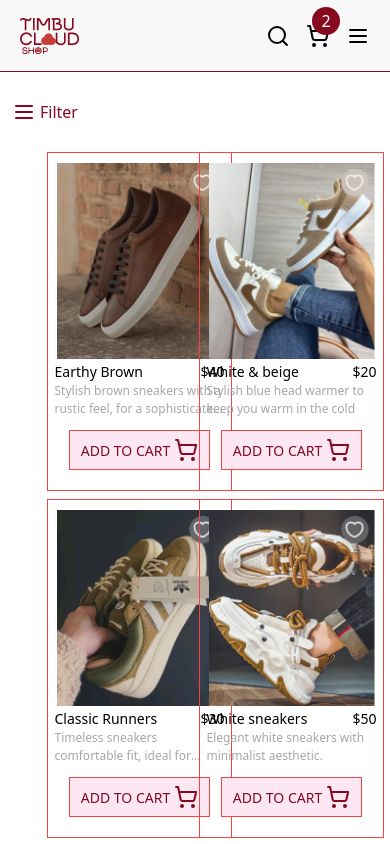
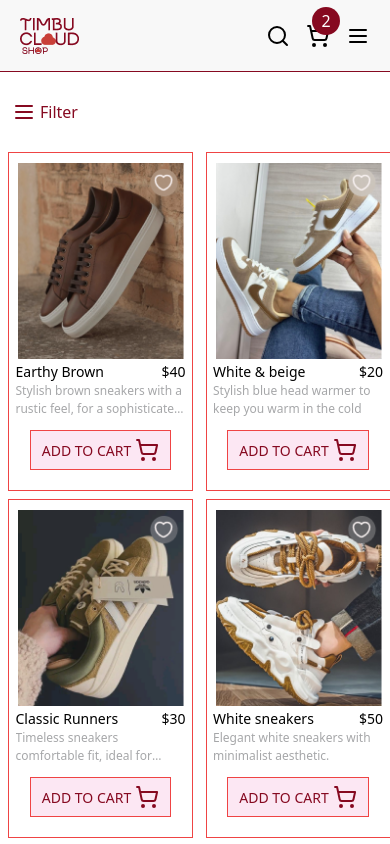
Before and after one commit to ChibuzoEkwue/hng11stage-2, a React (Vite) app: page / in a window 390 px wide. Shown: the top 844 px of the page. Built offline with nearby package versions, Linux system fonts and the light colour scheme.

Commit message:
updated image path

```diff
--- a/src/Pages/Home.jsx
+++ b/src/Pages/Home.jsx
@@ -6,7 +6,7 @@ const Home = () => {
 	return (
 		<main className="container mx-auto ">
 			<FilterBar />
-			<div className="w-[80%] gap-2 px-2 mx-auto grid grid-cols-2  lg:w-[100%] lg:grid-cols-3 lg:max-w-screen-lg xl:grid-cols-4  ">
+			<div className="w-[403px] gap-2 px-2 mx-auto grid grid-cols-2  lg:w-[100%] lg:grid-cols-3 lg:max-w-screen-lg xl:grid-cols-4  ">
 				{ITEMS.map((item) => (
 					<ProductCard key={item.id} {...item} />
 				))}
```
